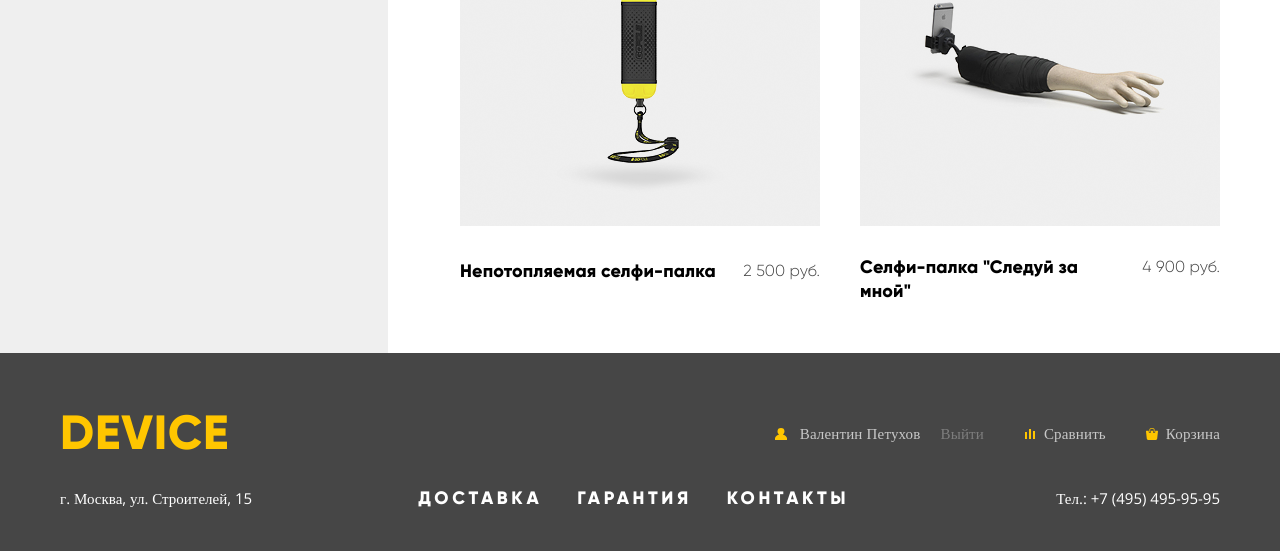
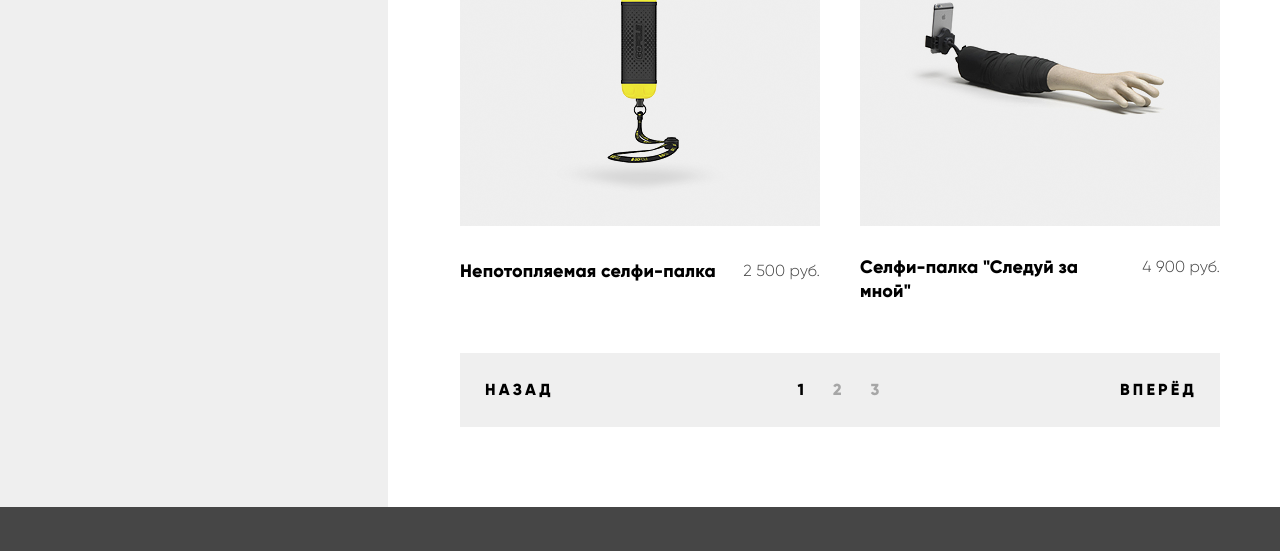
Before and after one commit to GreatChocopie/874143-device, a plain HTML site: page catalog.html in a window 1280 px wide. Shown: the part 1228-1779 px from the top of the page. Drawn offline with nearby package versions, Linux system fonts and the light colour scheme.

Commit message:
paginator каталога

```diff
--- a/catalog.html
+++ b/catalog.html
@@ -119,10 +119,6 @@
                 </form>
 
             </section>
-            <!-- <section class="sorting">
-        <h2 class="visually-hidden">Сортировка</h2>
-
-      </section> -->
             <section class="catalog">
                 <div class="catalog-h2-wrapper">
                     <h2 class="catalog-h2">Сортировка:</h2>
@@ -133,10 +129,11 @@
                         </li>
                         <li><a class="catalog-sortimg-item" href="">По популярности</a>
                         </li>
+
                     </ul>
                     <ul class="catalog-sortimg-links">
-                        <li class="catalog-sortimg-link-up"></li>
-                        <li class="catalog-sortimg-link-down"></li>
+                        <li><a class="catalog-sortimg-link-up" href=""></a></li>
+                        <li><a class="catalog-sortimg-link-down-current" href=""></a></li>
                     </ul>
                 </div>
                 <div class="page-catalog-wrapper">
@@ -194,10 +191,16 @@
                             </div>
                         </li>
                     </ul>
+                    <div class="catalog-pagimator">
+                        <a class="catalog-paginator-prev" href="#prev">Назад</a>
+                        <ul class="catalog-paginator-list">
+                            <li><a href="#1" class="catalog-paginator-item-current">1</a></li>
+                            <li><a href="#2" class="catalog-paginator-item">2</a></li>
+                            <li><a href="#3" class="catalog-paginator-item">3</a></li>
+                        </ul>
+                        <a class="catalog-paginator-next" href="#next">Вперёд</a>
+                    </div>
                 </div>
-            </section>
-            <section>
-                <!-- Здесь будет форма ПЕРЕКЛЮЧАЛКА-->
             </section>
         </div>
 
@@ -227,7 +230,7 @@
                     <p class="footer-contacts-telephone" aria-label="Телефон:">Тел.: +7 (495) 495-95-95</p>
                 </div>
                 <div class="flex-container-6">
-                    <div></div>
+                    <div class="footer-line"></div>
                     <ul class="social-button-list" aria-label="Социальные сети">
                         <li class="social-button">
                             <a class="social-button-fb" href="">
--- a/css/style.css
+++ b/css/style.css
@@ -68,10 +68,12 @@ input[type="radio"].visually-hidden {
     color: #000;
     letter-spacing: 0.018em;
 }
+
 .page-main-header-logo:hover,
 .page-main-header-logo:focus {
     opacity: 0.6;
 }
+
 .page-main-header-logo:active {
     opacity: 0.3;
 }
@@ -128,6 +130,7 @@ input[type="radio"].visually-hidden {
     padding-left: 40px;
 
 }
+
 .total-search-input:focus ~ input[type="submit"] {
     display: block;
 }
@@ -139,6 +142,7 @@ input[type="radio"].visually-hidden {
     box-shadow: inset 0 -2px 0 0 #000;
     opacity: 1;
 }
+
 .total-search-input:hover {
     opacity: 0.6;
 }
@@ -488,7 +492,7 @@ input[type="radio"].visually-hidden {
 }
 
 .contacts {
-    box-sizing:border-box;
+    box-sizing: border-box;
     width: 560px;
     margin-left: 20px;
     padding-top: 40px;
@@ -534,10 +538,12 @@ input[type="radio"].visually-hidden {
     margin-top: 55px;
     padding-top: 10px;
 }
+
 .company-list li {
     position: relative;
 
 }
+
 .company-list li::before {
     position: absolute;
     top: 17px;
@@ -614,10 +620,12 @@ input[type="radio"].visually-hidden {
 
     display: block;
 }
+
 .page-main-footer-logo:hover,
 .page-main-footer-logo:focus {
     opacity: 0.6;
 }
+
 .page-main-footer-logo:active {
     opacity: 0.3;
 }
@@ -649,11 +657,12 @@ input[type="radio"].visually-hidden {
     margin-left: 35px;
     position: relative;
 }
+
 .footer-cart-link:hover::before,
-.footer-cart-link:focus::before
-{
+.footer-cart-link:focus::before {
     opacity: 0.6;
 }
+
 .footer-cart-link:active::before {
     opacity: 0.3;
 }
@@ -680,11 +689,12 @@ input[type="radio"].visually-hidden {
     margin-left: 35px;
     position: relative;
 }
+
 .footer-compare-link:hover::before,
-.footer-compare-link:focus::before
-{
+.footer-compare-link:focus::before {
     opacity: 0.6;
 }
+
 .footer-compare-link:active::before {
     opacity: 0.3;
 }
@@ -711,10 +721,12 @@ input[type="radio"].visually-hidden {
     margin-left: auto;
     position: relative;
 }
+
 .footer-login-link:hover::before,
 .footer-login-link:focus::before {
     opacity: 0.6;
 }
+
 .footer-login-link:active::before {
     opacity: 0.3
 }
@@ -741,10 +753,12 @@ input[type="radio"].visually-hidden {
     margin-left: 35px;
     position: relative;
 }
+
 .footer-page-cart-link:hover::before,
 .footer-page-cart-link:focus::before {
     opacity: 0.6;
 }
+
 .footer-page-cart-link:active::before {
     opacity: 0.3;
 }
@@ -770,13 +784,16 @@ input[type="radio"].visually-hidden {
     margin-left: auto;
     position: relative;
 }
+
 .footer-profile-link:hover::before,
 .footer-profile-link:focus::before {
     opacity: 0.6;
 }
+
 .foooter-profile-link:active::before {
     opacity: 0.3;
 }
+
 .footer-profile-link::before {
     content: "";
 
@@ -803,13 +820,16 @@ input[type="radio"].visually-hidden {
 
     position: relative;
 }
+
 .footer-page-compare-link:hover::before,
 .footer-page-compare-link:focus::before {
     opacity: 0.6;
 }
+
 .footer-page-compare-link:active::before {
     opacity: 0.3;
 }
+
 .footer-page-compare-link::before {
     content: "";
 
@@ -1107,7 +1127,7 @@ input[type="radio"].visually-hidden {
     background-color: #ffffff;
     top: 80px;
     left: 50%;
-    margin-left:  -480px;
+    margin-left: -480px;
 
 }
 
@@ -1229,6 +1249,7 @@ input[type="radio"].visually-hidden {
     justify-content: space-between;
 
 }
+
 .total-search-form::after {
     content: "";
 
@@ -1250,7 +1271,8 @@ input[type="radio"].visually-hidden {
 .total-search-input:focus ~ .total-search-submit {
     display: block;
 }
-.total-search-submit  {
+
+.total-search-submit {
     display: none;
     padding: 0;
     font: inherit;
@@ -1275,8 +1297,9 @@ input[type="radio"].visually-hidden {
     color: #ffffff;
 
 }
+
 .total-search-submit:active {
-   color: rgba(255,255,255, 0.3);
+    color: rgba(255, 255, 255, 0.3);
     background-color: #000;
     display: block;
 
@@ -1292,6 +1315,7 @@ input[type="radio"].visually-hidden {
 .breadcrubs-item {
     position: relative;
 }
+
 .breadcrubs-item::after {
     content: "";
 
@@ -1308,12 +1332,6 @@ input[type="radio"].visually-hidden {
     opacity: 1;
 }
 
-*/
-
-
-
-
-
 .social-button-fb {
     width: 32px;
     height: 32px;
@@ -1321,10 +1339,12 @@ input[type="radio"].visually-hidden {
     display: block;
     opacity: 0.3;
 }
+
 .social-button-fb:hover,
 .social-button-fb:focus {
     opacity: 0.6;
 }
+
 .social-button-fb:active {
     opacity: 0.1;
 }
@@ -1335,6 +1355,7 @@ input[type="radio"].visually-hidden {
     margin-right: 23px;
 
 }
+
 .social-button:last-child {
     margin-right: 0;
 }
@@ -1346,10 +1367,12 @@ input[type="radio"].visually-hidden {
     display: block;
     opacity: 0.3;
 }
+
 .social-button-inst:hover,
 .social-button-inst:focus {
     opacity: 0.6;
 }
+
 .social-button-inst:active {
     opacity: 0.1;
 }
@@ -1383,13 +1406,16 @@ input[type="radio"].visually-hidden {
 .logo-htmlacademy:active {
     opacity: 0.3;
 }
+
 .logo-htmlacademy {
     margin-left: 480px;
 }
+
 .logo-htmlacademy:hover,
 .logo-htmlacademy:focus {
     opacity: 0.6;
 }
+
 .logo-htmlacademy:active {
     opacity: 0.3;
 }
@@ -1397,6 +1423,7 @@ input[type="radio"].visually-hidden {
 .footer-line {
     position: relative;
 }
+
 .footer-line::after {
     content: "";
     position: absolute;
@@ -1411,6 +1438,7 @@ input[type="radio"].visually-hidden {
 
     position: relative;
 }
+
 .info-h2::after {
     content: "";
     position: absolute;
@@ -1445,10 +1473,12 @@ input[type="radio"].visually-hidden {
     opacity: 0.6;
     cursor: pointer;
 }
+
 .modal-close:hover,
 .modal-close:focus {
     opacity: 1;
 }
+
 .modal-close:active {
     opacity: 0.3;
 }
@@ -1558,8 +1588,9 @@ input[type="radio"].visually-hidden {
     width: 360px;
     height: 210px;
     padding-top: 170px;
-    background-color: rgba(238,238,238,.7);
-}
+    background-color: rgba(238, 238, 238, .7);
+}
+
 .catalog-actions:hover {
     z-index: 10;
 }
@@ -1577,10 +1608,12 @@ input[type="radio"].visually-hidden {
     color: #000000;
     opacity: 0.5;
 }
+
 .bookmark:hover,
 .bookmark:focus {
     opacity: 1;
 }
+
 .bookmark:active {
     opacity: 0.2;
 }
@@ -1597,11 +1630,12 @@ input[type="radio"].visually-hidden {
     margin-bottom: 20px;
     z-index: 3;
 }
+
 .catalog-item-image:hover,
-.catalog-item-image:focus
-{
+.catalog-item-image:focus {
     z-index: 0;
 }
+
 .catalog-item-image:hover ~ catalog-actions-wrapper {
     display: block;
     z-index: 10;
@@ -1614,6 +1648,7 @@ input[type="radio"].visually-hidden {
     position: relative;
     display: block;
 }
+
 .brands-link-1::before {
     content: "";
     background-image: url(../img/logo-1-grey.png);
@@ -1625,8 +1660,9 @@ input[type="radio"].visually-hidden {
     height: 100px;
 
 }
+
 .brands-link-1:hover::before,
-.brands-link-1:focus::before{
+.brands-link-1:focus::before {
     z-index: -1;
 }
 
@@ -1634,7 +1670,9 @@ input[type="radio"].visually-hidden {
     display: block;
     position: relative;
 }
-.brands-link-2::before {content: "";
+
+.brands-link-2::before {
+    content: "";
     background-image: url(../img/logo-2-grey.png);
     position: absolute;
     top: 0;
@@ -1643,8 +1681,9 @@ input[type="radio"].visually-hidden {
     width: 260px;
     height: 100px;
 }
+
 .brands-link-2:hover::before,
-.brands-link-2:focus::before{
+.brands-link-2:focus::before {
     z-index: -1;
 }
 
@@ -1652,7 +1691,9 @@ input[type="radio"].visually-hidden {
     display: block;
     position: relative;
 }
-.brands-link-3::before {content: "";
+
+.brands-link-3::before {
+    content: "";
     background-image: url(../img/logo-3-grey.png);
     position: absolute;
     top: 0;
@@ -1661,8 +1702,9 @@ input[type="radio"].visually-hidden {
     width: 260px;
     height: 100px;
 }
+
 .brands-link-3:hover::before,
-.brands-link-3:focus::before{
+.brands-link-3:focus::before {
     z-index: -1;
 }
 
@@ -1670,7 +1712,9 @@ input[type="radio"].visually-hidden {
     display: block;
     position: relative;
 }
-.brands-link-4::before {content: "";
+
+.brands-link-4::before {
+    content: "";
     background-image: url(../img/logo-4-grey.png);
     position: absolute;
     top: 0;
@@ -1679,8 +1723,9 @@ input[type="radio"].visually-hidden {
     width: 260px;
     height: 100px;
 }
+
 .brands-link-4:hover::before,
-.brands-link-4:focus::before{
+.brands-link-4:focus::before {
     z-index: -1;
 }
 
@@ -1702,9 +1747,12 @@ input[type="radio"].visually-hidden {
     width: 160px;
     position: relative;
 }
-.categories-link:active .categories-image, .categories-link:active .categories-text {
+
+.categories-link:active .categories-image,
+.categories-link:active .categories-text {
     opacity: 0.3;
 }
+
 .categories-link::before {
     content: "";
     display: block;
@@ -1712,7 +1760,9 @@ input[type="radio"].visually-hidden {
     height: 160px;
     background-color: #f7e296;
 }
-.categories-link:focus::before, .categories-link:hover::before {
+
+.categories-link:focus::before,
+.categories-link:hover::before {
     background-color: #f0c52e;
 }
 
@@ -1750,12 +1800,14 @@ input[type="radio"].visually-hidden {
     display: flex;
     justify-content: space-between;
 }
+
 #product-1:checked ~ .slider-slide1 {
     display: block;
 }
+
 .slider-slide1::before,
 .slider-slide2::before,
-.slider-slide3::before{
+.slider-slide3::before {
     content: "01";
     position: absolute;
     top: -5px;
@@ -1806,6 +1858,7 @@ input[type="radio"].visually-hidden {
     padding: 0;
     width: 560px;
 }
+
 .slider-header::before {
     content: "";
     position: absolute;
@@ -1837,7 +1890,7 @@ display: table;
     align-self: center;
     min-width: 220px;
     margin-top: 0px;
-    margin-left:   0px;
+    margin-left: 0px;
     margin-bottom: 50px;
 
 
@@ -1913,13 +1966,14 @@ display: table;
     cursor: pointer;
     position: relative;
 }
+
 .slider-radio::after {
     content: "";
 
     position: absolute;
     top: 50%;
     left: 50%;
- transform: translate(-50%,-50%);
+    transform: translate(-50%, -50%);
     z-index: 1;
     width: 12px;
     height: 12px;
@@ -1946,7 +2000,7 @@ display: table;
     position: absolute;
     top: 50%;
     left: 50%;
- transform: translate(-50%,-50%);
+    transform: translate(-50%, -50%);
     z-index: 100;
     width: 4px;
     height: 4px;
@@ -1984,6 +2038,7 @@ display: table;
     padding-bottom: 45px;
     flex-shrink: 0;
 }
+
 .services-list::before {
     position: absolute;
     content: "";
@@ -2023,9 +2078,11 @@ display: table;
     padding-top: 35px;
     position: relative;
 }
+
 #services-product-1:checked ~ .slides-container .services-slide-shipment {
     display: block;
 }
+
 .services-slide-shipment::before {
     content: "";
     position: absolute;
@@ -2034,7 +2091,6 @@ display: table;
     height: 260px;
     background-image: url(../img/delivery.svg);
     background-position: 50%;
-    50%: ;
     background-repeat: no-repeat;
 }
 
@@ -2057,9 +2113,11 @@ display: table;
     padding-top: 35px;
     position: relative;
 }
+
 #services-product-2:checked ~ .slides-container .services-slide-warranty {
     display: block;
 }
+
 .services-slide-warranty::before {
     content: "";
     position: absolute;
@@ -2068,7 +2126,6 @@ display: table;
     height: 260px;
     background-image: url(../img/warranty.svg);
     background-position: 50%;
-    50%: ;
     background-repeat: no-repeat;
 }
 
@@ -2078,9 +2135,11 @@ display: table;
     padding-top: 35px;
     position: relative;
 }
-#services-product-3:checked ~ .slides-container .services-slide-credit  {
-    display: block;
-}
+
+#services-product-3:checked ~ .slides-container .services-slide-credit {
+    display: block;
+}
+
 .services-slide-credit::before {
     content: "";
     position: absolute;
@@ -2089,7 +2148,6 @@ display: table;
     height: 260px;
     background-image: url(../img/credit.svg);
     background-position: 50%;
-    50%: ;
     background-repeat: no-repeat;
 }
 
@@ -2177,7 +2235,7 @@ display: table;
 .filter-h2-wrapper {
     width: 100%;
     margin-left: auto;
-    background-color: peachpuff;
+    background-color: #DBDBDB;
     display: flex;
 
 
@@ -2199,7 +2257,7 @@ display: table;
 
 .catalog-h2-wrapper {
     width: 100%;
-    background-color:  #efefef;
+    background-color: #efefef;
     display: flex;
     margin-right: auto;
     margin-bottom: 70px;
@@ -2236,13 +2294,14 @@ display: table;
 
 
 .catalog-sortimg-item {
-    color:rgba(0, 0, 0, 0.3);
-}
+    color: rgba(0, 0, 0, 0.3);
+}
+
 .catalog-sortimg-item:hover,
-.catalog-sortimg-item:focus
-{
-    color:rgba(0, 0, 0, 0.6);
-}
+.catalog-sortimg-item:focus {
+    color: rgba(0, 0, 0, 0.6);
+}
+
 .catalog-sortimg-item:active {
     color: #000000;
 }
@@ -2261,16 +2320,136 @@ display: table;
     align-items: center;
     width: 40px;
     margin-right: auto;
+
 }
 
 .catalog-sortimg-link-up {
     width: 10px;
     height: 10px;
     background-image: url(../img/icon-up-dir.svg);
+    display: block;
+    opacity: 0.2;
+}
+.catalog-sortimg-link-up:hover,
+.catalog-sortimg-link-up:focus{
+    opacity: 0.4;
+}
+.catalog-sortimg-link-up:active {
+    opacity: 1;
 }
 
 .catalog-sortimg-link-down {
     width: 10px;
     height: 10px;
     background-image: url(../img/icon-down-dir.svg);
-}
+    display: block;
+    opacity: 0.2;
+}
+.catalog-sortimg-link-down:hover,
+.catalog-sortimg-link-down:focus{
+    opacity: 0.4;
+}
+.catalog-sortimg-link-down:active {
+    opacity: 1;
+}
+
+.catalog-sortimg-link-down-current {
+     width: 10px;
+    height: 10px;
+    background-image: url(../img/icon-down-dir.svg);
+    display: block;
+}
+
+.catalog-pagimator {
+    width: 760px;
+    display: flex;
+    justify-content: space-between;
+    background-color: #efefef;
+    box-sizing: border-box;
+    margin-bottom: 80px;
+
+}
+
+.catalog-paginator-prev {
+    font-family: "Gilroy";
+  font-size: 16px;
+  font-weight: 800;
+  line-height: 24px;
+  letter-spacing: 3.2px;
+  text-align: left;
+  color: #000000;
+    text-transform: uppercase;
+    display: block;
+    padding: 0;
+    margin: 0;
+    width: 125px;
+    padding: 25px;
+    box-sizing: border-box;
+}
+.catalog-paginator-prev:hover,
+.catalog-paginator-prev:focus {
+    background-color: #DBDBDB;
+}
+.catalog-paginator-prev:active {
+    background-color: #DBDBDB;
+    opacity: 0.3;
+}
+
+.catalog-paginator-next {
+    display: block;
+  font-family: "Gilroy";
+    text-transform: uppercase;
+  font-size: 16px;
+  font-weight: 800;
+  line-height: 24px;
+  letter-spacing: 3.2px;
+  text-align: left;
+  color: #000000;
+  padding: 0;
+  margin: 0;
+   width: 125px;
+    padding: 25px;
+    box-sizing: border-box;
+}
+.catalog-paginator-next:hover,
+.catalog-paginator-next:focus {
+    background-color: #DBDBDB;
+}
+.catalog-paginator-next:active {
+    background-color: #DBDBDB;
+    opacity: 0.3;
+}
+
+.catalog-paginator-list {
+    list-style: none;
+    font-family: "Gilroy";
+  font-size: 16px;
+  font-weight: 800;
+  line-height: 24px;
+  letter-spacing: 3.2px;
+  color: #000000;
+    display: flex;
+    justify-content: space-between;
+    min-width: 85px;
+    padding: 0;
+    margin: 0;
+    align-items: center;
+}
+
+.catalog-paginator-item {
+    display: block;
+    color: #000000;
+    opacity: 0.3;
+}
+.catalog-paginator-item:hover,
+.catalog-paginator-item:focus {
+    opacity: 0.6;
+}
+.catalog-paginator-item:active {
+    opacity: 1;
+}
+
+.catalog-paginator-item-current {
+    display: block;
+    color: #000000;
+}
```
Lines whose indentation alone changed are shown as unchanged.
